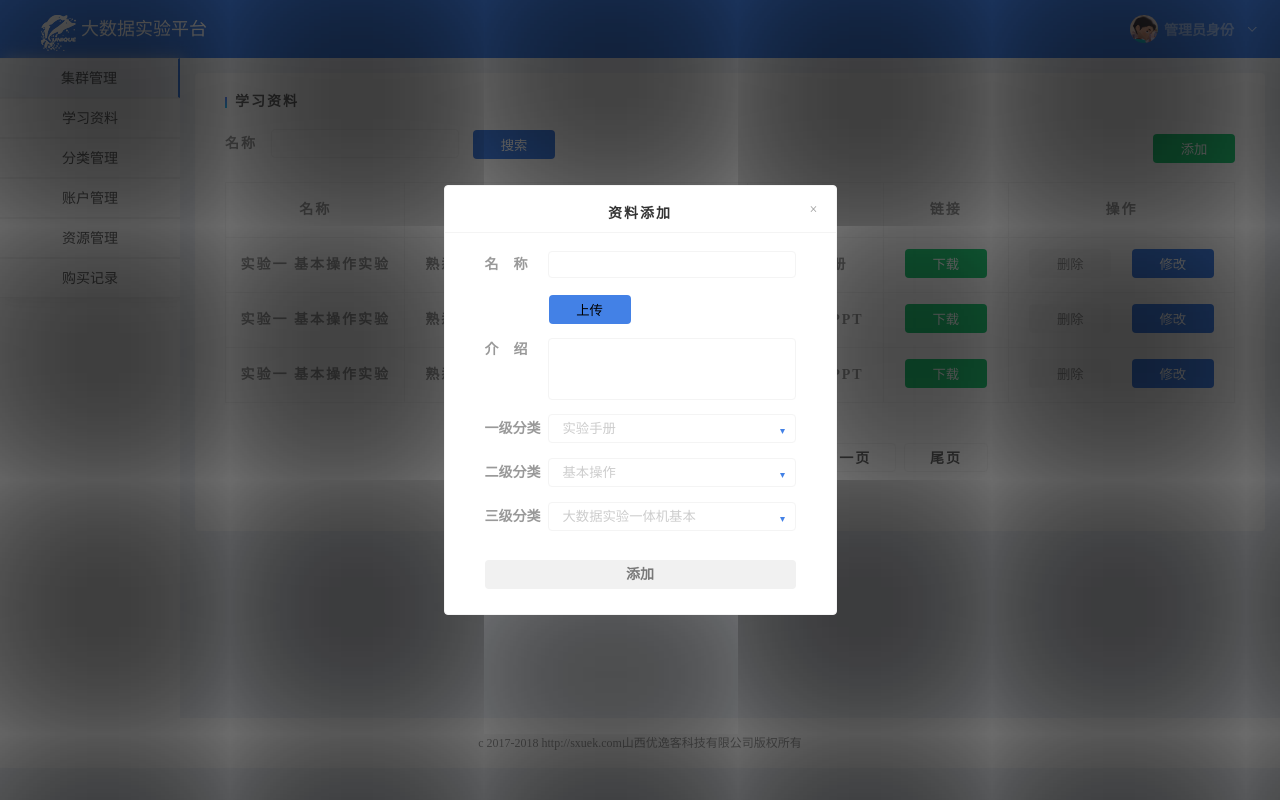
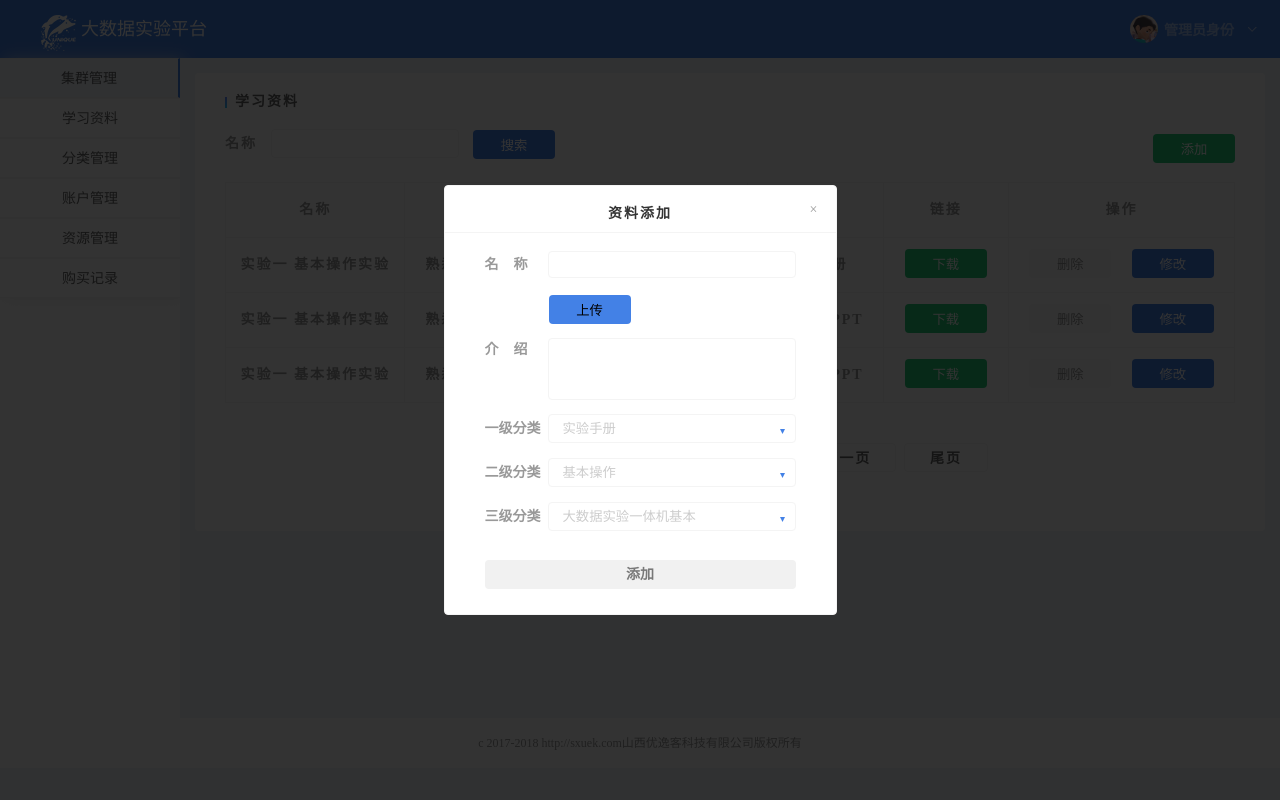
Before and after one commit to BIGDATABAS/bigdatabase, a plain HTML site: page ZX_study.html in a window 1280 px wide. Both pictures are taken after a click on the button "添加". Drawn offline with Linux system fonts and the light colour scheme.

Commit message:
学习资料

```diff
--- a/ZX_study.html
+++ b/ZX_study.html
@@ -16,7 +16,7 @@
 <header>
     <div class="wpc_Left">
         <div class="wpc_logo">
-            <img src="img/wpc_logo.png" alt="">
+            <!-- <img src="img/wpc_logo.png" alt=""> -->
         </div>
         <div class="wpc_name">
             <p>大数据实验平台</p>
--- a/css/ZX_study.css
+++ b/css/ZX_study.css
@@ -2,7 +2,7 @@
 * @Author: ZX
 * @Date:   2018-09-08 10:55:37
 * @Last Modified by:   ZX
-* @Last Modified time: 2018-09-10 15:05:52
+* @Last Modified time: 2018-09-11 09:36:25
 */
 *{
 	margin: 0;
@@ -212,7 +212,7 @@ html,body{
 	z-index: 10;
 	margin: auto;
 	display: none;
-	box-shadow: 0 0 1000px 1000px rgba(0, 0, 0, 0.8);
+	box-shadow: 0 0 0 1000px rgba(0, 0, 0, 0.8);
 }
 .ZX_data .ZX_title{
 	width: 100%;
--- a/js/ZX_study.js
+++ b/js/ZX_study.js
@@ -2,7 +2,7 @@
 * @Author: ZX
 * @Date:   2018-09-08 10:55:37
 * @Last Modified by:   ZX
-* @Last Modified time: 2018-09-11 00:09:59
+* @Last Modified time: 2018-09-11 09:37:57
 */
 window.onload=function(){
 	let ZX_add=document.querySelector(".ZX_add");
@@ -29,6 +29,10 @@ window.onload=function(){
 	for(let i=0;i<pic1.length;i++){
 		pic1[i].onclick=function(){
 			list1[i].style.display="block";
+			// console.log(list1);
+		}
+		list1[i].onmouseleave=function(){
+			list1[i].style.display="none";
 			// console.log(list1);
 		}
 
```
